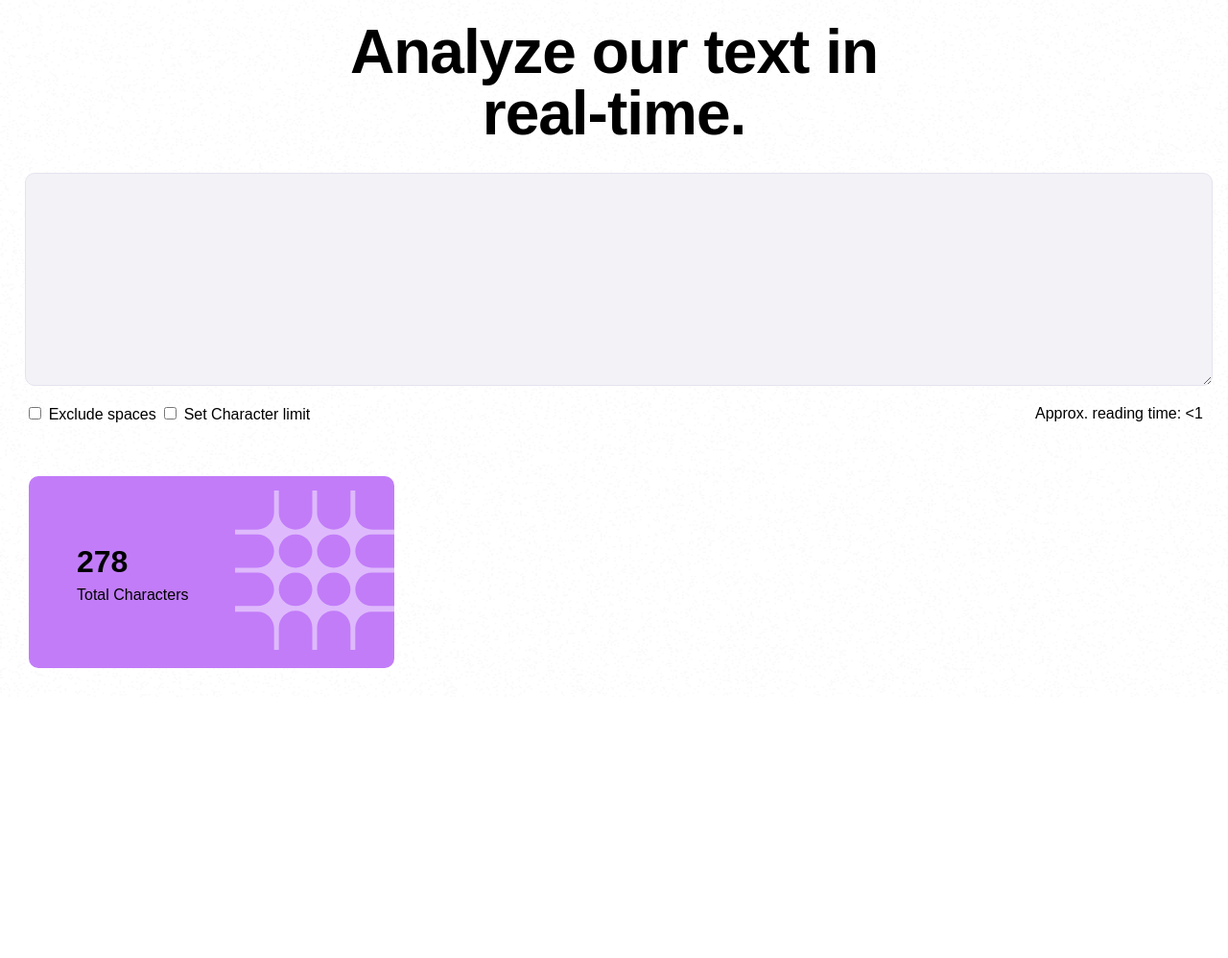
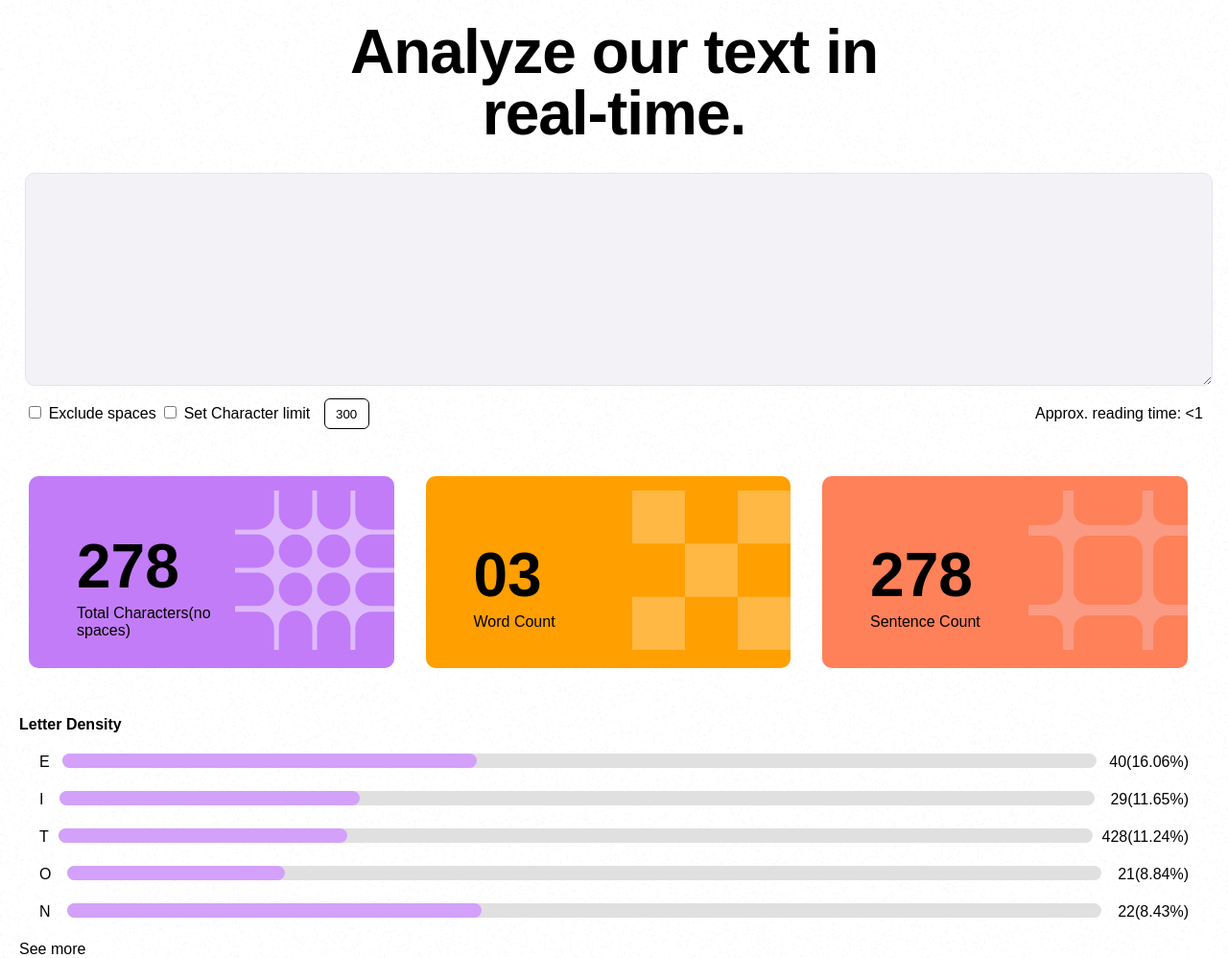
Before and after one commit to Proc3ssa/lab1-GTP, a plain HTML site: page index.html in a window 1280 px wide. Shown: the part 102-1100 px from the top of the page at 96% size. Before the commit the page ends 828 px from the top, so only its background shows below. Drawn offline with Linux system fonts and the light colour scheme; a web font is replaced by a local one.

Commit message:
done with desktop view light mode

```diff
--- a/index.css
+++ b/index.css
@@ -82,6 +82,20 @@ body {
     flex-wrap: wrap;
    }
 
+   input[type="checkbox"]:checked {
+    accent-color: rgba(211, 160, 250);
+   }
+
+   #limit{
+    width: 35px;
+    height: 20px;
+    border: 1px solid black;
+    border-radius: 6px;
+    padding: 5px;
+    text-align: center;
+    margin-left: 10px;
+   }
+
    .data .sdata{
     border-radius: 10px;
     max-width:31%;
@@ -103,13 +117,56 @@ body {
     height: 100%;
     width: 100%;
    }
+   .sText h1{
+    font-size: 64px;
+   }
    .sText{
-    height: 50%;
+
     padding-left: 50px;
    }
    .sText p{
-    margin-top: -15px;
+    margin-top: -40px;
    }
+
+   .lD{
+    width: 100%;
+    height: 200px;
+    margin-top: 40px;
+   }
+   .bars b{
+    font-size: 24px;
+   }
+
+   progress {
+    width: 90%;
+    height: 15px;
+    border-radius: 10px;
+    appearance: none; /* Removes default styles */
+}
+
+/* Style for WebKit browsers (Chrome, Safari) */
+progress::-webkit-progress-bar {
+    background-color: #e0e0e0;
+    border-radius: 10px;
+}
+
+progress::-webkit-progress-value {
+    background-color: rgba(211, 160, 250);
+    border-radius: 10px;
+}
+
+/* Style for Firefox */
+progress::-moz-progress-bar {
+    background-color: rgba(228, 228, 239);
+    border-radius: 10px;
+}
+
+.bar{
+  display: flex;
+  justify-content: space-between;
+  margin: 21px;
+}
+
 
 
 
--- a/index.html
+++ b/index.html
@@ -35,7 +35,7 @@
     <label for="spaces">Exclude spaces</label>
 
    <input type="checkbox" name="count" id="count">
-   <label for="count">Set Character limit</label>
+   <label for="count">Set Character limit</label> <input type="text" name="" id="limit" value="300">
   </div>
 
   <div class="rightf">
@@ -55,7 +55,7 @@
 
     <div class="sText">
       <h1>278</h1>
-      <p>Total Characters</p>
+      <p>Total Characters(no spaces)</p>
     </div>
 
     <div class="image">
@@ -63,14 +63,77 @@
     </div>
 
   </div>
-  <div class="sdata"></div>
-  <div class="sdata"></div>
+
+  <div class="sdata" style="background-color: rgb(255, 159, 0);">
+
+    <div class="sText">
+      <h1>03</h1>
+      <p>Word Count</p>
+    </div>
+
+    <div class="image">
+      <img src="./assets/images/pattern-word-count.svg" alt="">
+    </div>
+
+  </div>
 
 
+  <div class="sdata" style="background-color: rgb(254, 129, 89);">
+
+    <div class="sText">
+      <h1>278</h1>
+      <p>Sentence Count</p>
+    </div>
+
+    <div class="image">
+      <img src="./assets/images/pattern-sentence-count.svg" alt="">
+    </div>
+
+  </div>
  </div>
 
  <!-- data end  -->
 
 
+ <!-- bars  -->
+
+ <div class="lD">
+  <b>Letter Density</b>
+
+  <div class="bars">
+    <div class="bar">
+      <label for="">E</label><progress value="40.06" max="100"></progress> <label for="">40(16.06%)</label>
+    </div>
+
+    <div class="bar">
+      <label for="">I</label><progress value="29" max="100"></progress> <label for="">29(11.65%)</label>
+    </div>
+
+
+    <div class="bar">
+      <label for="">T</label><progress value="28" max="100"></progress> <label for="">428(11.24%)</label>
+    </div>
+
+
+    <div class="bar">
+      <label for="">O</label><progress value="21" max="100"></progress> <label for="">21(8.84%)</label>
+    </div>
+
+
+    <div class="bar">
+      <label for="">N</label><progress value="40.06" max="100"></progress> <label for="">22(8.43%)</label>
+    </div>
+
+
+
+  </div>
+
+   <label for="">See more</label>
+
+ </div>
+
+ <!-- bars end  -->
+
+
 </body>
 </html>
```
